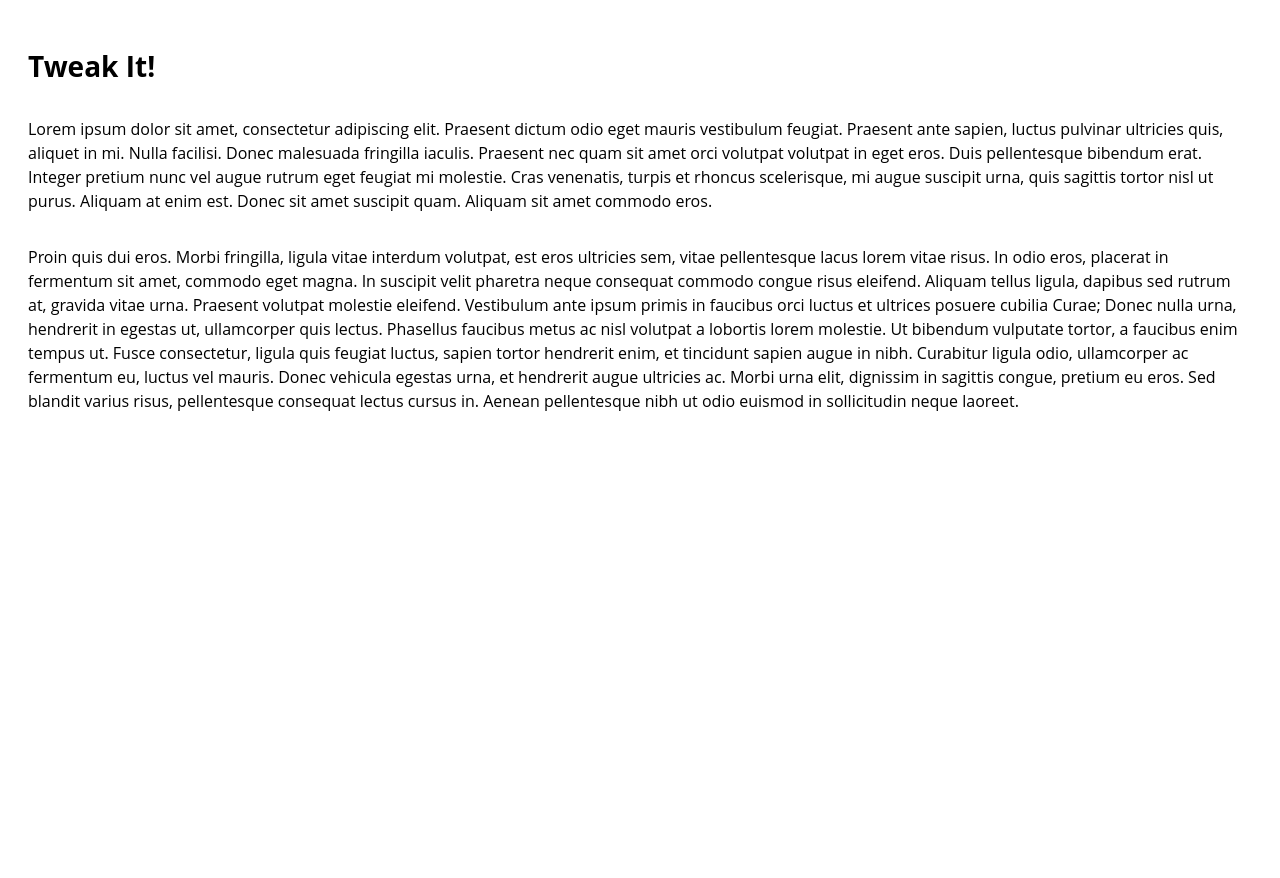
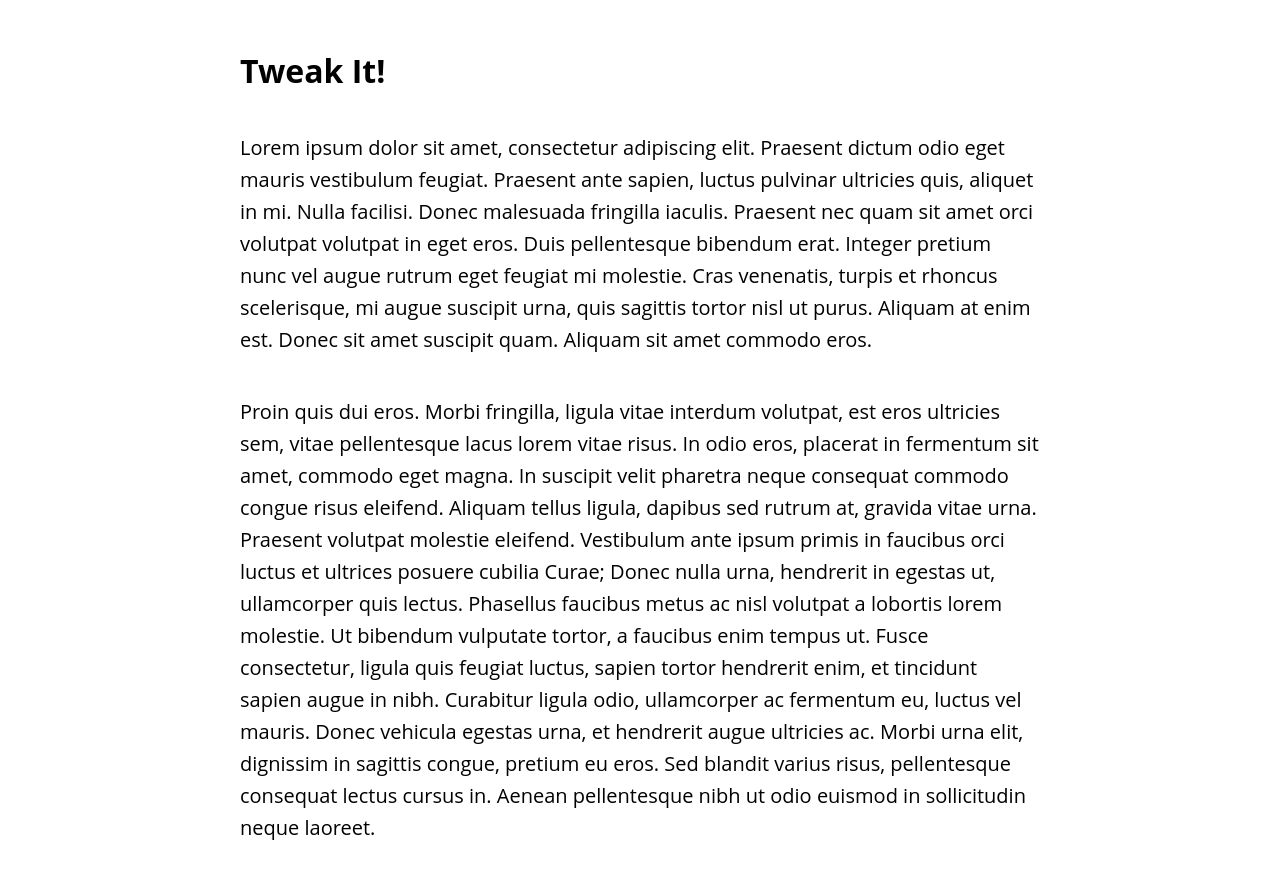
Before and after one commit to DannyHucc/Tiny-Tweaks, a plain HTML site: page index.html in a window 1280 px wide. Before the commit the page ends 800 px from the top, so only its background shows below. Drawn offline with Linux system fonts and the light colour scheme.

Commit message:
feat: add media screen for min-width 992px

```diff
--- a/style.css
+++ b/style.css
@@ -10,6 +10,22 @@ h1 {
 
 p {
     font-size: 0.8em;
-    line-height: 1.5;
+    line-height: 1.5em;
     margin-top: 2em;
 }
+
+@media screen and (min-width: 992px) {
+    .container {
+        width: 800px;
+        margin: 0 auto;
+    }
+
+    h1 {
+        font-size: 1.6em;
+    }
+
+    p {
+        font-size: 1em;
+        line-height: 1.6em;
+    }
+}
```
